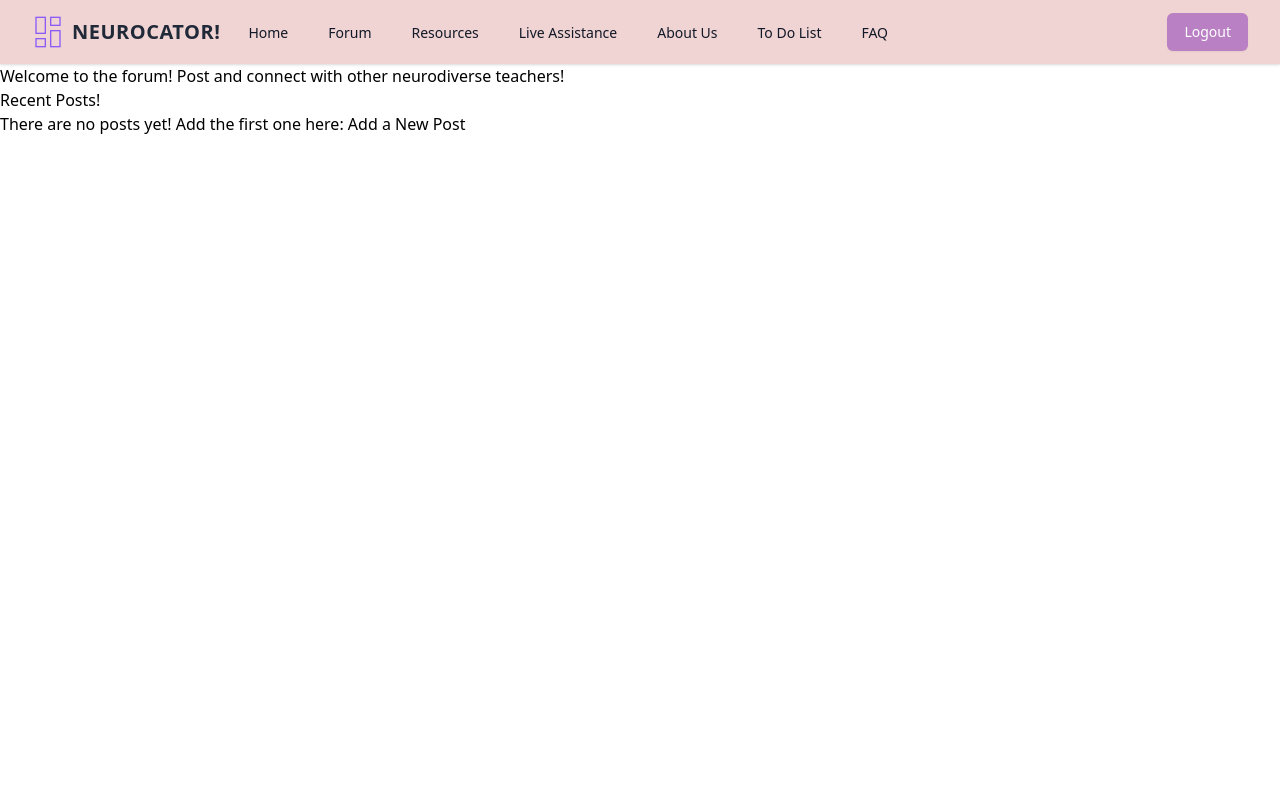
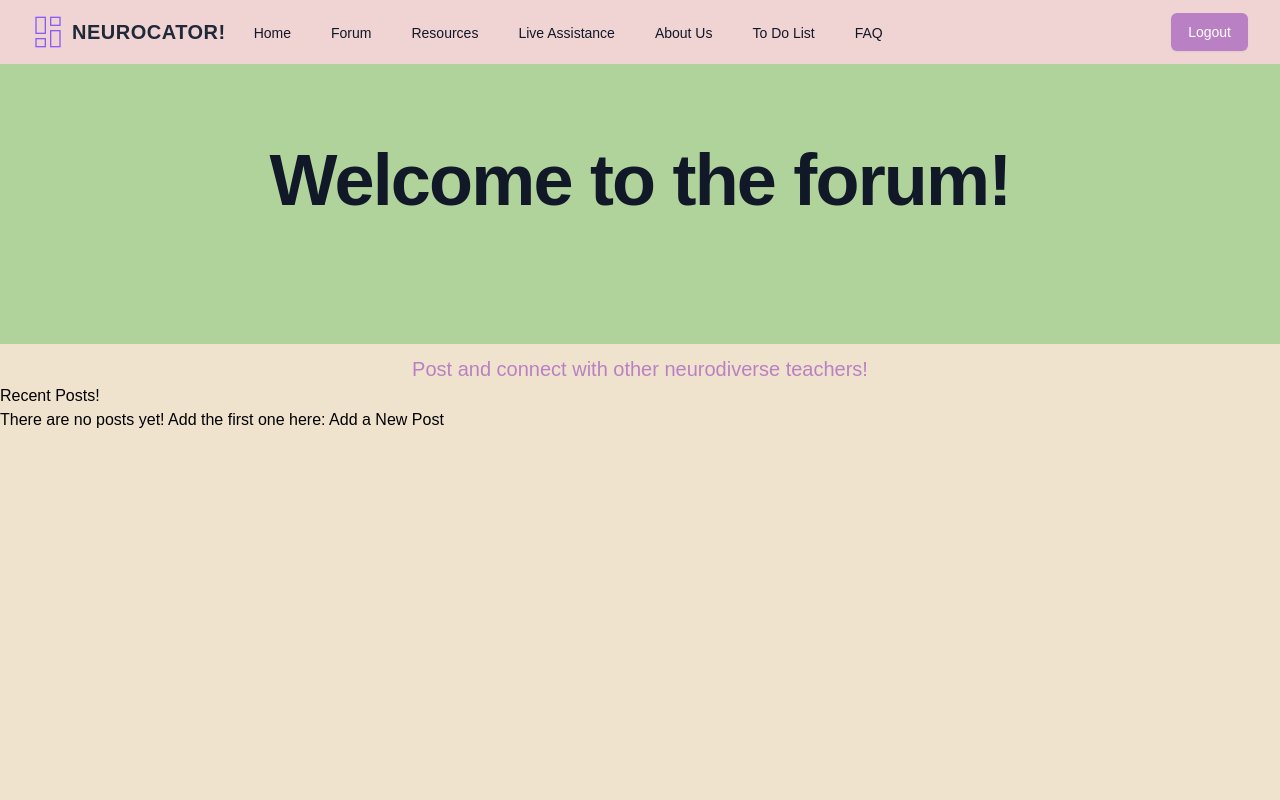
Before and after one commit to Neurocator/Neurocator, a Flask app: template templates/forum.html.j2 in a window 1280 px wide. Run offline with Flask 3, Linux system fonts and the light colour scheme; the template is opened without the code that fills it, so the values that code supplies are empty; some libraries are stand-ins or nearby versions; some web fonts are replaced.

Commit message:
center banner

```diff
--- a/templates/forum.html.j2
+++ b/templates/forum.html.j2
@@ -3,7 +3,20 @@
 {% block body %}
 <!DOCTYPE html>
 
-<h1>Welcome to the forum! Post and connect with other neurodiverse teachers!</h1>
+<div class="mb-16">
+  <div class="banner">
+    <div class="px-4 py-16 mx-auto sm:max-w-xl md:max-w-full lg:max-w-screen-xl md:px-24 lg:px-8 lg:py-20">
+      <div class="max-w-xxlg mb-10 md:mx-auto sm:text-center xlg:max-w-2xl md:mb-12">
+        <h1 class="max-w-xlg mb-6 text-5xl font-bold leading-none tracking-tight text-gray-900 sm:text-7xl md:mx-auto">
+          Welcome to the forum!
+        </h1>
+        <p class="text-base text-gray-700 md:text-lg">
+        </p>
+      </div>
+    </div>
+  </div>
+
+<h1 class="h1">Post and connect with other neurodiverse teachers!</h1>
 
 <div class="posts">
 <h2>Recent Posts!</h2>
@@ -20,4 +33,46 @@
 {% endif %}
 </div>
 
+<style>
+h1.textstyle {
+    font-family: 'OpenDyslexic', sans-serif;
+  }
+
+.h1 {
+    text-align: center;
+    padding-top: 10px;
+    font-size: 20px;
+    color: #ba80c4;
+  }
+
+body {
+    font-family: 'OpenDyslexic', sans-serif;
+    background-color: #f0e3ce;
+  }
+
+.banner {
+    background-color: #B0D39B;
+  }
+
+.bg-brand-primary {
+    background-color: #ba80c4;
+  }
+
+.text-brand-primary {
+    color: #8fac7d;
+  }
+
+.group-button.active {
+    border: 2px solid #B0D39B;
+  }
+
+.resource-card:hover {
+    background-color: #f6efe6;
+  }
+
+.border-2.border-black {
+    border: 2px solid black;
+  }
+</style>
+
 {% endblock %}
```
